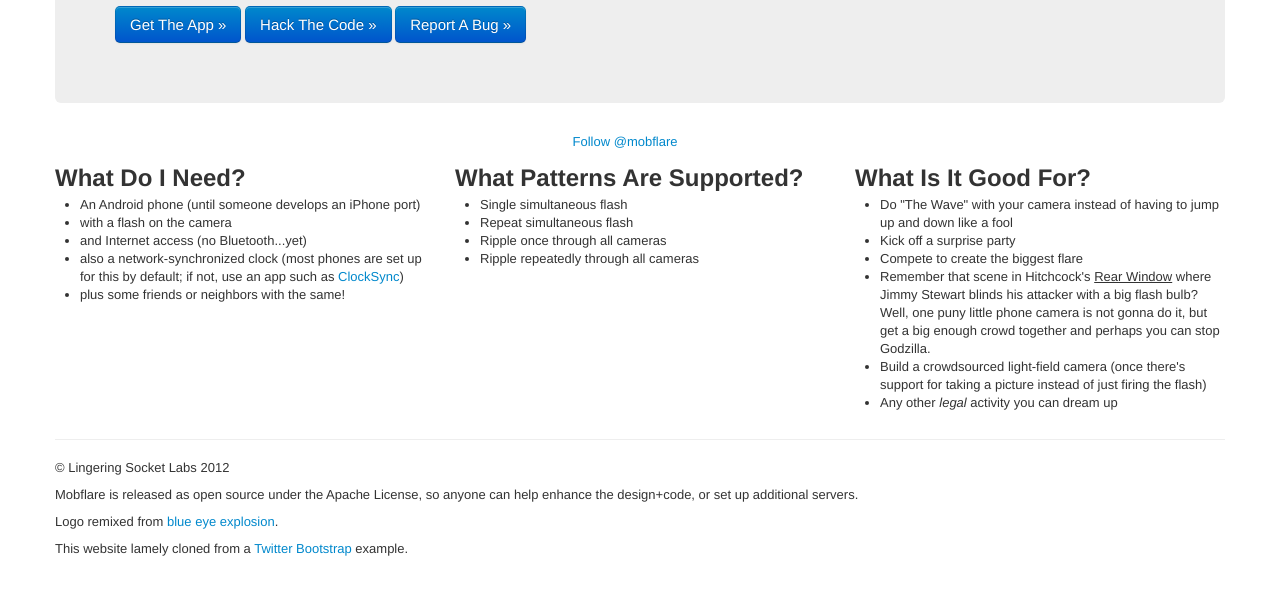
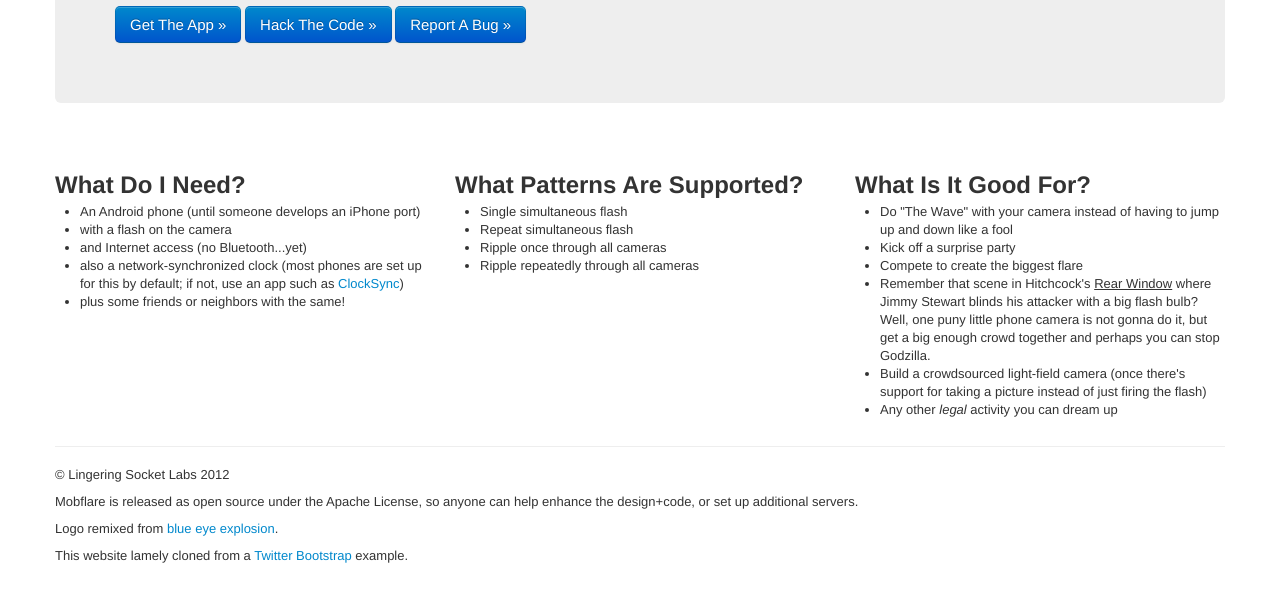
Before and after one commit to lingeringsocket/lingeringsocket.github.com, a plain HTML site: page index.html in a window 1280 px wide. Shown: the part 264-866 px from the top of the page. Drawn offline with Linux system fonts and the light colour scheme.

Commit message:
Oops, try iframe instead.

```diff
--- a/index.html
+++ b/index.html
@@ -65,12 +65,10 @@
 
       <div class="row">
         <p align="center">
-<a href="https://twitter.com/mobflare" class="twitter-follow-button" data-show-\
-count="false" data-size="large">Follow @mobflare</a>
-<script>!function(d,s,id){var js,fjs=d.getElementsByTagName(s)[0];if(!d.getElem\
-entById(id)){js=d.createElement(s);js.id=id;js.src="//platform.twitter.com/widg\
-ets.js";fjs.parentNode.insertBefore(js,fjs);}}(document,"script","twitter-wjs")\
-;</script>
+  <iframe allowtransparency="true" frameborder="0" scrolling="no"
+  src="//platform.twitter.com/widgets/follow_button.html?screen_name=mobflare&s\
+how_count=false"
+  style="width:300px; height:20px;"></iframe>
         </p>
       </div>
 
```
